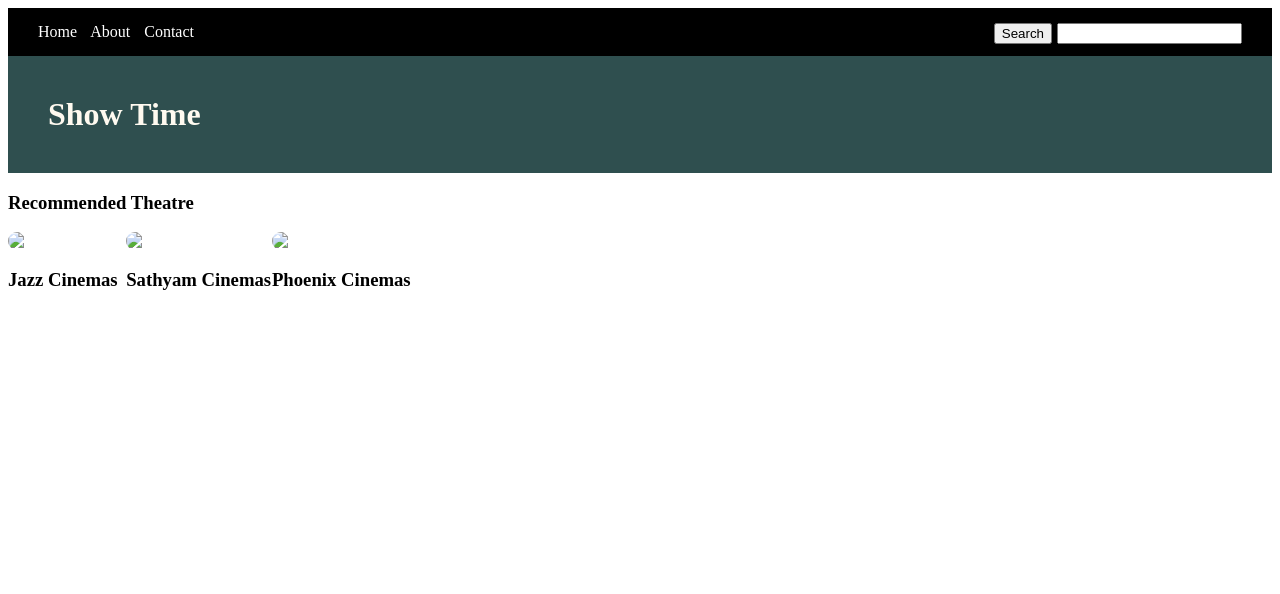
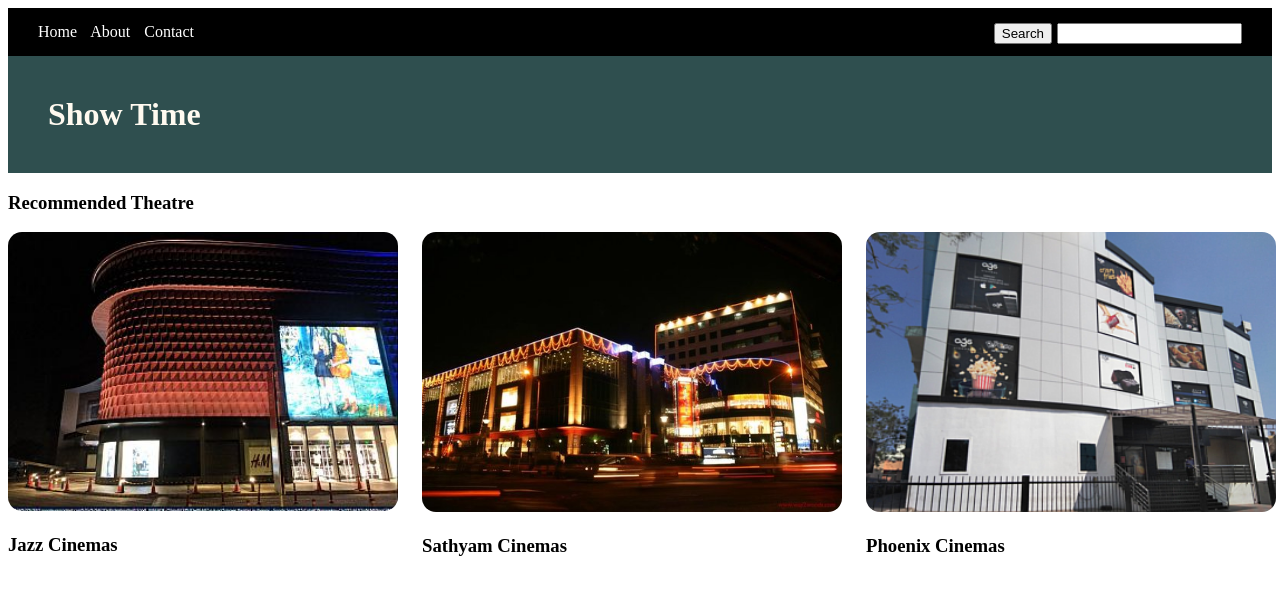
Before and after one commit to vishaliniRavi/show_time, a plain HTML site: page index.html in a window 1280 px wide. Drawn offline with Linux system fonts and the light colour scheme.

Commit message:
Update index.html

```diff
--- a/index.html
+++ b/index.html
@@ -62,21 +62,21 @@
 
     <div class="cinemas1">
         <a href="jazzcinemas.html">
-        <img src="images/JazzCinemas.jpeg" class="jazz" alt="jazzcinemas " width="390px">
+        <img src="JazzCinemas.jpeg" class="jazz" alt="jazzcinemas " width="390px">
         </a>
         <h3>Jazz Cinemas</h3>
     </div>
 
     <div class="cinemas2">
         <a href="sathyamcinimas.html">
-        <img src="images/sathyamcinimas.jpg" class="sathyam" alt="sathyamcinemas" width="420px">
+        <img src="sathyamcinimas.jpg" class="sathyam" alt="sathyamcinemas" width="420px">
         </a>
         <h3>Sathyam Cinemas </h3>
     </div>
 
     <div class="cinemas3">
         <a href="phoenixcinimas.html">
-        <img src="images/AGScinemas.png" class="phoenix" alt="phoenixcinemas" width="410px" height="280px">
+        <img src="AGScinemas.png" class="phoenix" alt="phoenixcinemas" width="410px" height="280px">
         </a>
         <h3>Phoenix Cinemas</h3>
     </div>
```
